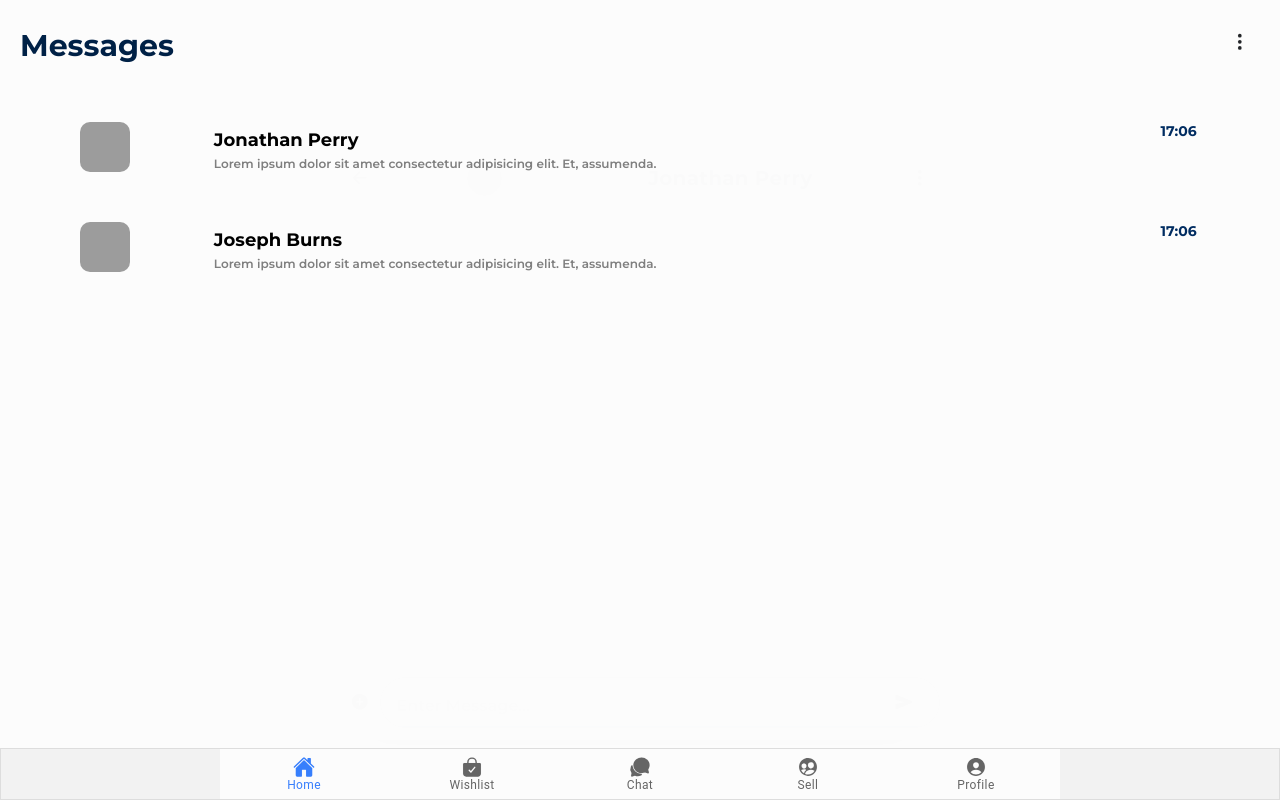
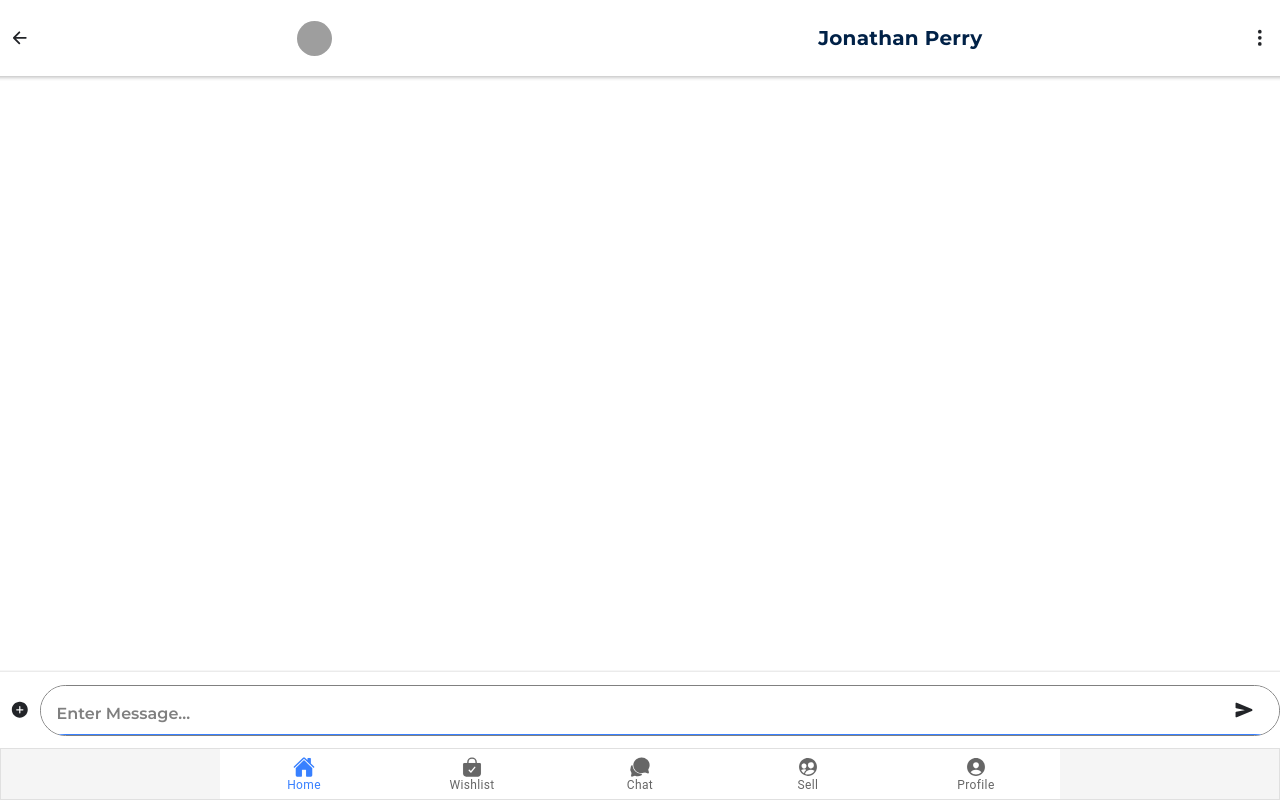
Before and after one commit to Booksmart-v1/Booksmart-v1-UI, a React (Create React App) app in the folder book-smart/: page /homepage/Chat in a window 1280 px wide. Both pictures are taken after a click on the element 640 px from the left and 152 px from the top of the page. Built offline with nearby package versions, Linux system fonts and the light colour scheme; grey boxes are pictures that could not be loaded.

Commit message:
Message css done

```diff
--- a/book-smart/src/pages/Chat.css
+++ b/book-smart/src/pages/Chat.css
@@ -5,7 +5,7 @@
 }
 
 .chat-header {
-  font-family: "Montserrat-B";
+  font-family: 'Montserrat-B';
   text-align: left;
   color: var(--bs-pText);
   width: 100%;
@@ -55,7 +55,7 @@
   max-width: 70%;
 }
 
-.chat-card-time{
+.chat-card-time {
   position: absolute;
   top: 10px;
   right: 5px;
@@ -121,3 +121,51 @@
 .footer {
   margin-bottom: 50px;
 } */
+
+.bubbleWrapper {
+  padding: 2px 2px;
+  display: flex;
+  justify-content: flex-end;
+  flex-direction: column;
+  align-self: flex-end;
+  color: #fff;
+}
+.inlineContainer {
+  display: inline-flex;
+}
+.inlineContainer.own {
+  flex-direction: row-reverse;
+}
+.inlineIcon {
+  width: 20px;
+  object-fit: contain;
+}
+.ownBubble {
+  min-width: 60px;
+  max-width: 300px;
+  padding: 14px 18px;
+  margin: 6px 8px;
+  background-color: #5b5377;
+  border-radius: 16px 16px 0 16px;
+  border: 1px solid #443f56;
+}
+.otherBubble {
+  min-width: 60px;
+  max-width: 300px;
+  padding: 14px 18px;
+  margin: 6px 8px;
+  background-color: #6c8ea4;
+  border-radius: 16px 16px 16px 0;
+  border: 1px solid #54788e;
+}
+.own {
+  align-self: flex-end;
+}
+.other {
+  align-self: flex-start;
+}
+span.own,
+span.other {
+  font-size: 14px;
+  color: grey;
+}
--- a/book-smart/src/pages/Chat.tsx
+++ b/book-smart/src/pages/Chat.tsx
@@ -76,6 +76,7 @@ import "@ionic/core/css/ionic.bundle.css";
 import "stream-chat-react/dist/css/index.css";
 import { APIURL } from "../constants";
 import axios from "axios";
+import ChatModal from "./ChatModal";
 const ChatScreen = () => {
   // let a = localStorage.getItem("user");
   // console.log(a);
@@ -196,12 +197,14 @@ const ChatScreen = () => {
 
   const defaultProfileImg =
     "https://ionicframework.com/docs/demos/api/avatar/avatar.svg";
+
+  const a: any[] = [];
   const chatArray = [
     {
       name: "Jonathan Perry",
       message:
         "Lorem ipsum dolor sit amet consectetur adipisicing elit. Et, assumenda.",
-      messages: [],
+      messages: a,
       roomId: "123",
       time: "17:06",
       date: "2023-01-22"
@@ -210,7 +213,7 @@ const ChatScreen = () => {
       name: "Joseph Burns",
       message:
         "Lorem ipsum dolor sit amet consectetur adipisicing elit. Et, assumenda.",
-      messages: [],
+      messages: a,
       roomId: "123",
       time: "17:06",
       date: "2023-01-22"
@@ -222,6 +225,7 @@ const ChatScreen = () => {
   const [chats, setChats] = useState(chatArray);
   // const [selIndex, SetSelIndex] = useState(0);
   const [text, setText] = useState("");
+  const [userId, setUserId] = useState("");
 
   const getChatRooms = async () => {
     var userId = "";
@@ -231,6 +235,7 @@ const ChatScreen = () => {
       userId = JSON.parse(a).id;
       username = JSON.parse(a).name;
     }
+    setUserId(userId);
     var url = APIURL + "v2/getOneUser";
     let chatUsers: any[] = [];
     await axios
@@ -368,6 +373,12 @@ const ChatScreen = () => {
     //     </Channel>
     //   </Chat>
     // </IonPage>
+
+      showChatModal?
+      <ChatModal item={chatModal} setShowChatModal={setShowChatModal} text={text} setText={setText} postMessage={postMessage} userId={userId} />
+    :
+
+
     <IonPage>
       <IonToolbar className="chat-header">
         <h2>Messages</h2>
@@ -418,7 +429,7 @@ const ChatScreen = () => {
           ))}
         </div>
       </IonContent>
-      <IonModal isOpen={showChatModal}>
+      {/* <IonModal isOpen={showChatModal}>
         <IonHeader>
           <IonToolbar style={{ padding: "10px 0" }}>
             <IonButtons slot="start">
@@ -469,7 +480,24 @@ const ChatScreen = () => {
             </IonButtons>
           </IonToolbar>
         </IonHeader>
-        <IonContent className="ion-padding"></IonContent>
+        <IonContent className="ion-padding">
+          {
+            chatModal.messages.map((item, idx) => {
+              return (
+                <div className="bubbleWrapper">
+                    <div className={`${item.postedByUser===userId?"inlineContainer own":"inlineContainer"}`}>
+                      <img className="inlineIcon" alt="haha" src="https://cdn1.iconfinder.com/data/icons/ninja-things-1/1772/ninja-simple-512.png" />
+                      <div className={`${item.postedByUser===userId?"ownBubble own":"otherBubble other"}`}>
+                        {item.message}
+                      </div>
+                    </div>
+                    <span className={`${item.postedByUser===userId?"own":"other"}`}>{item.createdAt.substring(11,16)}</span>
+                </div>
+              );
+            })
+          }
+
+        </IonContent>
         <IonFooter>
           <IonToolbar style={{ padding: "10px 0" }}>
             <IonButtons slot="start">
@@ -495,8 +523,9 @@ const ChatScreen = () => {
             </IonItem>
           </IonToolbar>
         </IonFooter>
-      </IonModal>
+      </IonModal> */}
     </IonPage>
+
   );
 };
 
--- /dev/null
+++ b/book-smart/src/pages/ChatModal.tsx
@@ -0,0 +1,209 @@
+import {
+  IonButton,
+  IonPopover,
+  IonButtons,
+  IonActionSheet,
+  IonCard,
+  IonCardContent,
+  IonCardHeader,
+  IonCardSubtitle,
+  IonCardTitle,
+  IonCol,
+  IonContent,
+  IonGrid,
+  IonHeader,
+  IonIcon,
+  IonPage,
+  IonRow,
+  IonText,
+  IonToolbar,
+  IonItem,
+  IonLabel,
+  IonTextarea,
+  IonApp,
+  IonAvatar,
+  IonList,
+  IonModal,
+  IonTitle,
+  IonFooter,
+  IonInput,
+} from "@ionic/react";
+import "./Chat.css";
+import profile from "../images/profile-image.jpg";
+import {
+  arrowBackOutline,
+  addCircle,
+  arrowForward,
+  bookmarkOutline,
+  chatboxEllipsesOutline,
+  ellipsisHorizontal,
+  ellipsisVertical,
+  imageOutline,
+  personAddOutline,
+  chatboxOutline,
+  createOutline,
+  caretForwardCircle,
+  share,
+  trash,
+  heart,
+  image,
+  send,
+} from "ionicons/icons";
+import React, { useState, Component, useEffect } from "react";
+import { close } from "fs";
+import {
+  Chat,
+  Channel,
+  ChannelHeader,
+  Thread,
+  Window,
+  MessageList,
+  MessageInput,
+  useChatContext,
+  ChannelList,
+  MessageOptions,
+  QuotedMessagePreview,
+  UploadsPreview,
+  EmojiPicker,
+  SendButton,
+  useChannelTruncatedListener,
+} from "stream-chat-react";
+import { StreamChat } from "stream-chat";
+
+import "./Chat.css";
+import "@ionic/core/css/core.css";
+import "@ionic/core/css/ionic.bundle.css";
+import "stream-chat-react/dist/css/index.css";
+import { APIURL } from "../constants";
+import axios from "axios";
+
+interface chat {
+    name: string,
+    message:
+    string,
+    messages: any[],
+    roomId: string,
+    time: string,
+    date: string,
+};
+
+interface prop {
+    item: chat,
+    setShowChatModal: any,
+    text: string,
+    setText: any,
+    postMessage: any,
+    userId: string,
+
+}
+
+const ChatModal = ({item, setShowChatModal, text, setText, postMessage, userId}: prop) => {
+
+    const defaultProfileImg =
+    "https://ionicframework.com/docs/demos/api/avatar/avatar.svg";
+
+    return (
+
+        <IonPage>
+            <IonHeader>
+          <IonToolbar style={{ padding: "10px 0" }}>
+            <IonButtons slot="start">
+              <IonButton
+                onClick={() => {
+                  setShowChatModal(false);
+                }}
+              >
+                <IonIcon icon={arrowBackOutline} color="dark"></IonIcon>
+              </IonButton>
+            </IonButtons>
+            <IonTitle style={{ width: "100%" }}>
+              <div
+                style={{
+                  display: "flex",
+                  justifyContent: "space-around",
+                  alignItems: "center",
+                  width: "100%",
+                }}
+              >
+                <img
+                  src={defaultProfileImg}
+                  alt="abc"
+                  style={{
+                    width: "35px",
+                    height: "35px",
+                    borderRadius: "50%",
+                    marginRight: "10px",
+                  }}
+                />
+                <h2
+                  style={{
+                    textAlign: "center",
+                    fontFamily: "Montserrat-B",
+                    color: "var(--bs-pText)",
+                    fontSize: "20px",
+                    margin: "5px 0",
+                  }}
+                >
+                  {item.name}
+                </h2>
+              </div>
+            </IonTitle>
+            <IonButtons slot="end">
+              <IonButton onClick={() => {}}>
+                <IonIcon icon={ellipsisVertical} color="dark"></IonIcon>
+              </IonButton>
+            </IonButtons>
+          </IonToolbar>
+        </IonHeader>
+        <IonContent className="ion-padding">
+          {
+            item.messages.map((item, idx) => {
+              return (
+                <div className="bubbleWrapper">
+                    <div className={`${item.postedByUser===userId?"inlineContainer own":"inlineContainer"}`}>
+                      <img className="inlineIcon" alt="haha" src="https://cdn1.iconfinder.com/data/icons/ninja-things-1/1772/ninja-simple-512.png" />
+                      <div className={`${item.postedByUser===userId?"ownBubble own":"otherBubble other"}`}>
+                        {item.message}
+                      </div>
+                    </div>
+                    <span className={`${item.postedByUser===userId?"own":"other"}`}>{item.createdAt.substring(11,16)}</span>
+                </div>
+              );
+            })
+          }
+
+        </IonContent>
+        <IonFooter>
+          <IonToolbar style={{ padding: "10px 0" }}>
+            <IonButtons slot="start">
+              <IonButton onClick={() => {}}>
+                <IonIcon icon={addCircle} color="dark"></IonIcon>
+              </IonButton>
+            </IonButtons>
+            <IonItem style={{ borderRadius: "50px", border: "1px solid gray" }}>
+              <IonTextarea
+                style={{ fontFamily: "Montserrat-sb", maxHeight: "15px" }}
+                autofocus={true}
+                placeholder="Enter Message..."
+                maxlength={150}
+                value={text} onIonChange={e => setText(e.detail.value!)}
+              ></IonTextarea>
+              <IonButtons slot="end">
+                <IonButton onClick={() => {
+                  postMessage();
+                }}>
+                  <IonIcon icon={send} color="dark" size="small"></IonIcon>
+                </IonButton>
+              </IonButtons>
+            </IonItem>
+          </IonToolbar>
+        </IonFooter>
+        </IonPage>
+
+
+    );
+
+
+};
+
+export default ChatModal;
```
